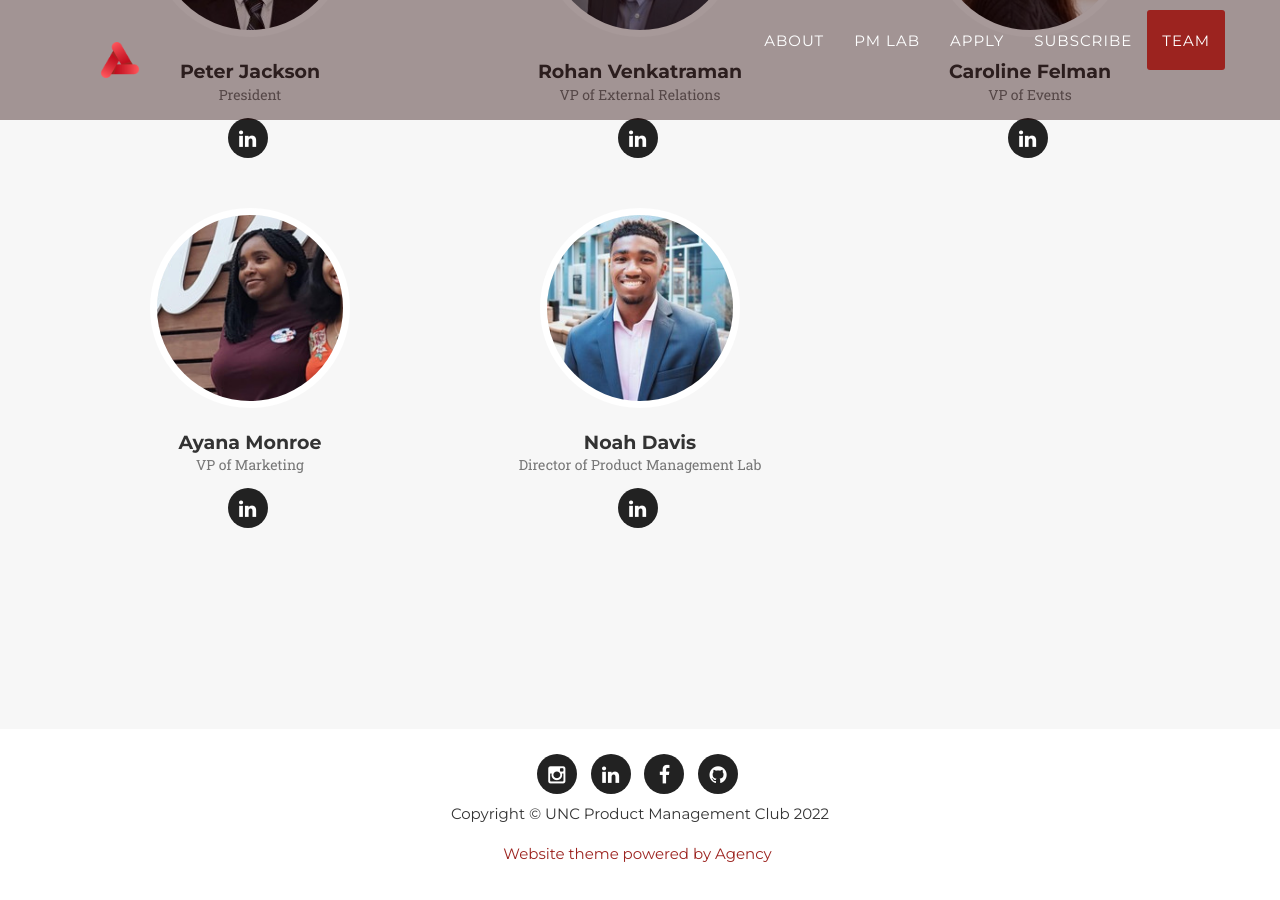
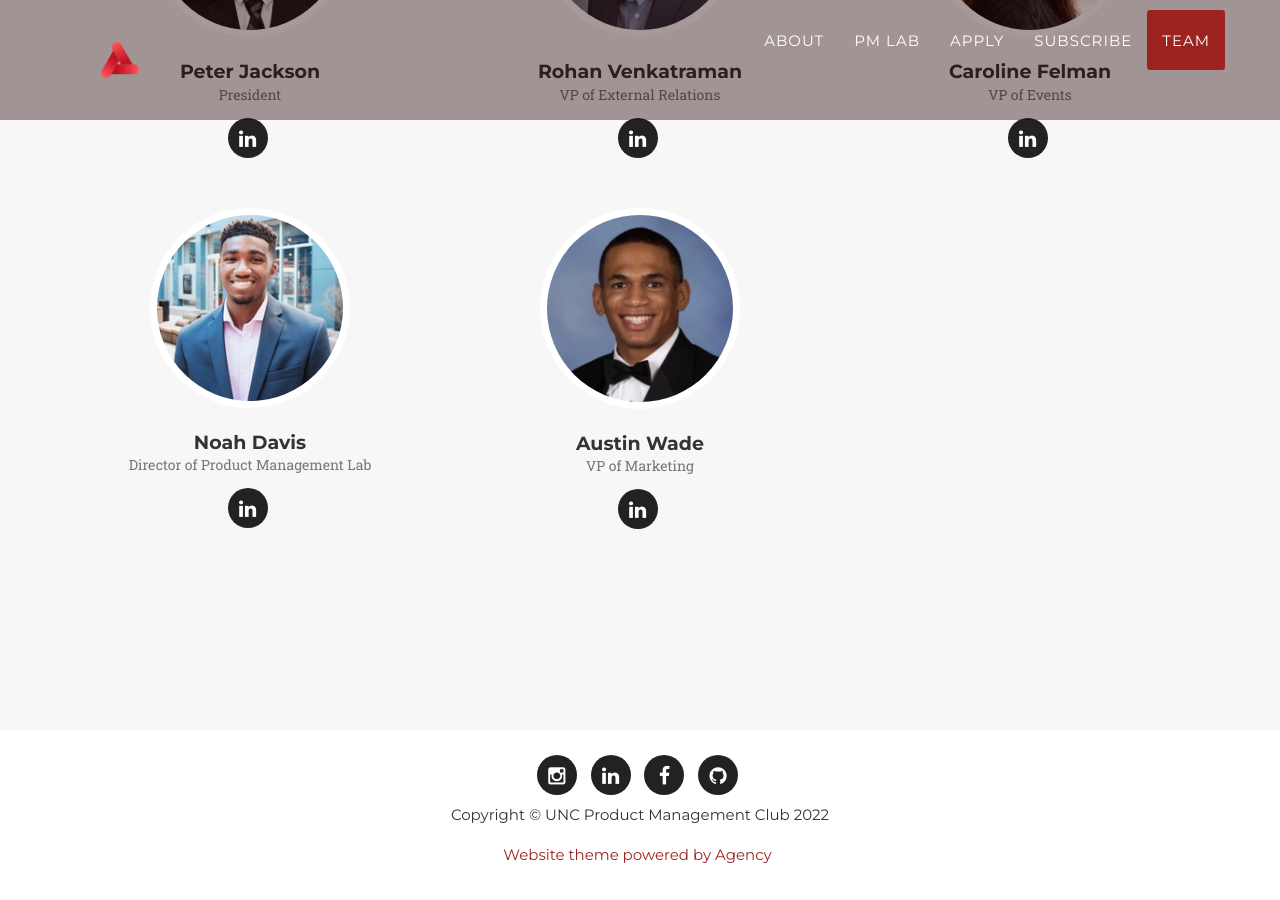
Before and after one commit to unc-pmclub/main-website, a Jekyll site: the page built from index.html, in a window 1280 px wide and 900 px high, scrolled down 5843 px. Built offline with Jekyll 4.4.1, drawn with Linux system fonts in a browser that asks for light colours; some web fonts are replaced; comment, search, counter and statistics services are not loaded; some of the changed lines change nothing that is shown.

Commit message:
Added Austin Wade to FA22 Exec

```diff
--- a/_config.yml
+++ b/_config.yml
@@ -53,12 +53,12 @@ people:
     - title: linkedin
       url: https://www.linkedin.com/in/caroline-felman/
 
-- name: Ayana Monroe
-  pic: 9
-  position: VP of Marketing
-  social:
-    - title: linkedin
-      url: https://www.linkedin.com/in/ayana-monroe-958a47172/
+# - name: Ayana Monroe
+#   pic: 9
+#   position: VP of Marketing
+#   social:
+#     - title: linkedin
+#       url: https://www.linkedin.com/in/ayana-monroe-958a47172/
 
 #- name: Angie Shen
 #  pic: 5
@@ -88,12 +88,12 @@ people:
 #     - title: linkedin
 #       url: https://www.linkedin.com/in/jordan-cabrol-4218a2146/
 
-# - name: Austin Wade
-#   pic: 13
-#   position: Project Manager
-#   social:
-#     - title: linkedin
-#       url: https://www.linkedin.com/in/austinfwade/
+- name: Austin Wade
+  pic: 13
+  position: VP of Marketing
+  social:
+    - title: linkedin
+      url: https://www.linkedin.com/in/austinfwade/
 
 # - name: Caroline Felman
 #   pic: 14
```
